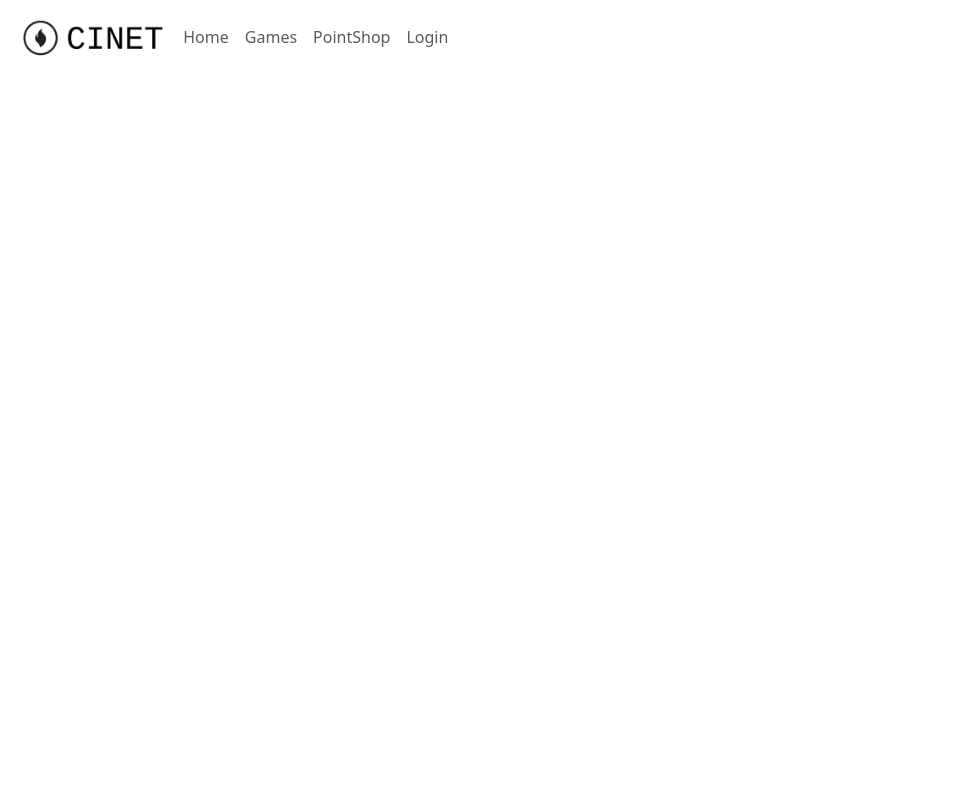
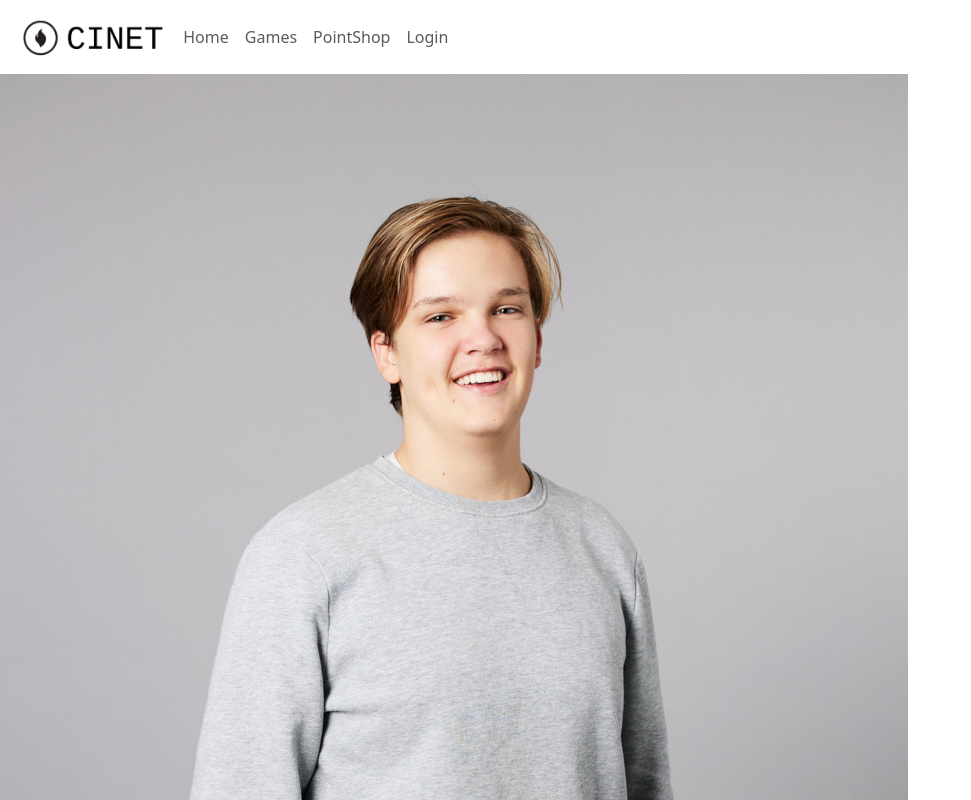
Before and after one commit to arminrueegger/cinet, a React (Vite) app: page /Profile in a window 1280 px wide. Shown: the top 800 px of the page, without its empty margins (0-971 px from the left). Built offline with nearby package versions, Linux system fonts and the light colour scheme; a web font is replaced by a local one.

Commit message:
profile site

```diff
--- a/src/Profile.jsx
+++ b/src/Profile.jsx
@@ -1,9 +1,15 @@
 import {Link} from "react-router-dom";
+import "./profile-style.css";
 
 export function Profile({name, setName, email, setEmail, phone, setPhone}) {
 
     return (
         <>
+            <img src="src/assets/RüeggerArmin.jpg" alt={"Profile Picture"}/>
+
+            <h1>{name}</h1>
+            <h1>{email}</h1>
+            <h1>{phone}</h1>
 
         </>
     )
```
Also changed, not shown: src/assets/RüeggerArmin.jpg (added), src/profile-style.css (added).
